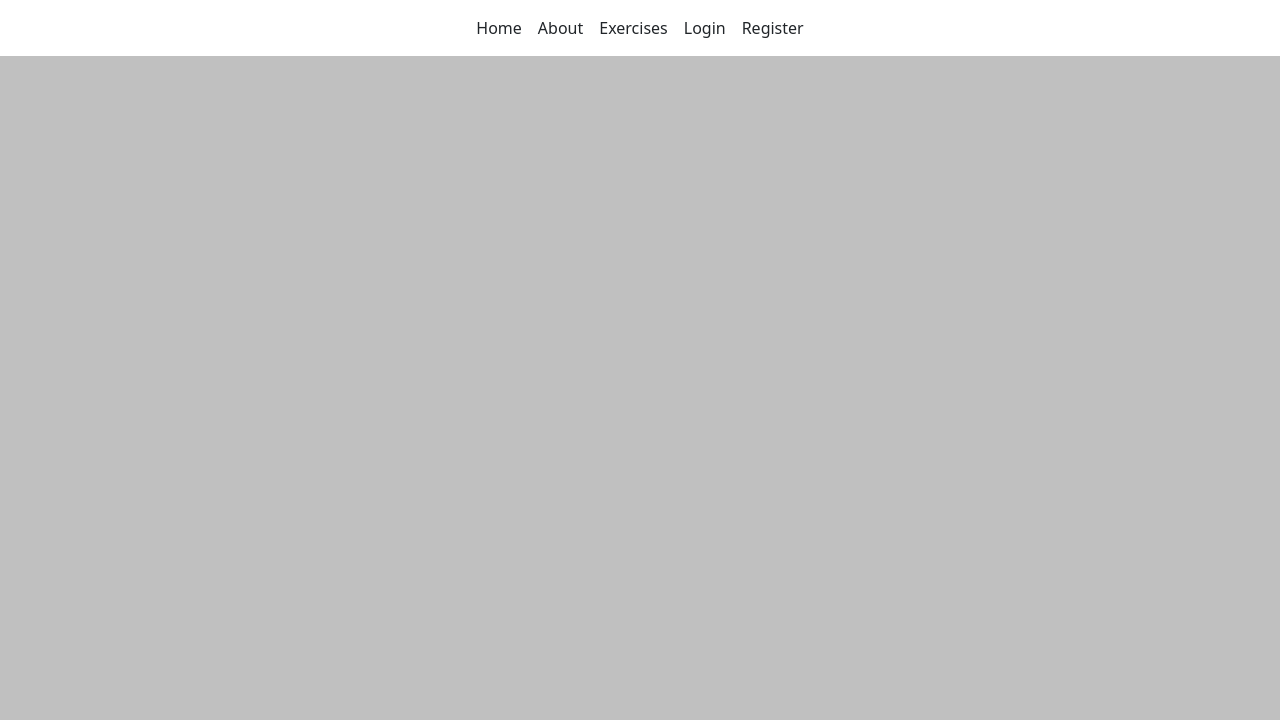
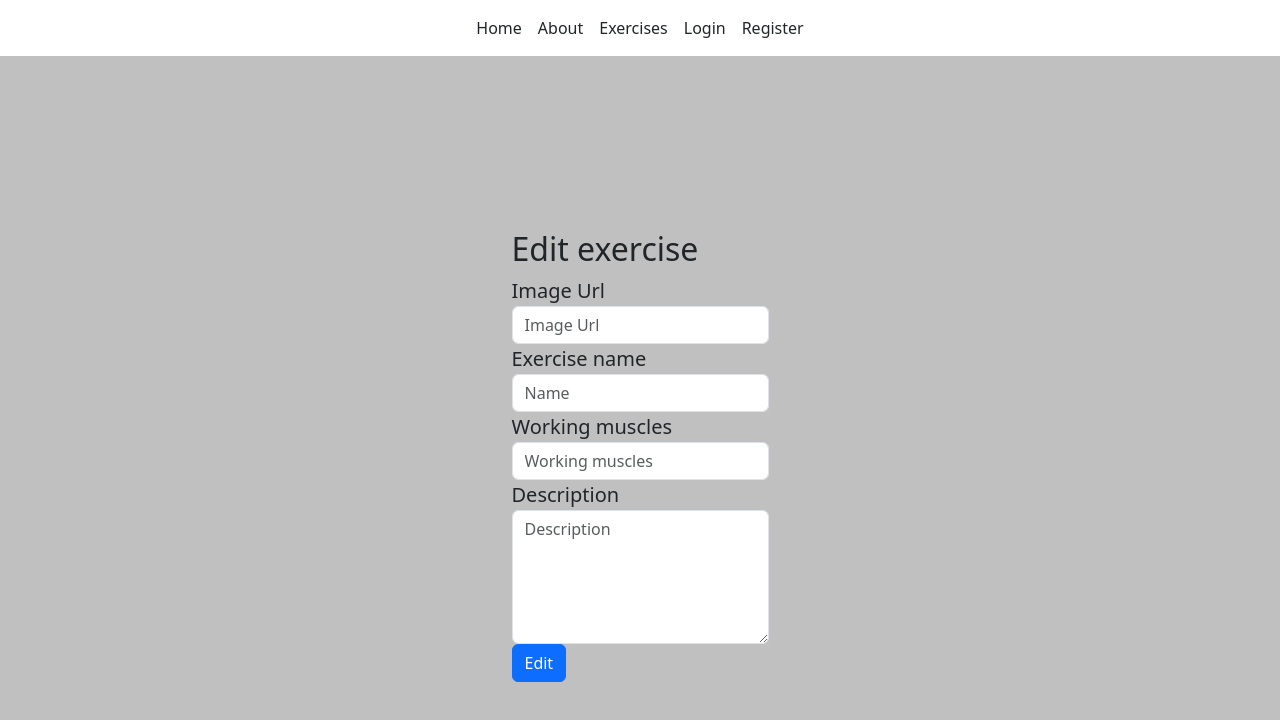
Before and after one commit to Alex7509/Fitness-App, a React (Vite) app in the folder client/: page /exercises/1/edit in a window 1280 px wide. Shown: the top 720 px of the page. Built offline with nearby package versions, Linux system fonts and the light colour scheme; no server answers.

Commit message:
Add edit exercises

```diff
--- a/client/src/App.jsx
+++ b/client/src/App.jsx
@@ -9,12 +9,15 @@ import { Logout } from "./components/Logout/Logout";
 import { AddExercise } from "./components/AddExercise/AddExercise";
 import { Details } from "./components/Details/Details";
 import { Exercises } from "./components/Exercises/Exercises";
+import { Edit } from "./components/Edit/Edit";
 
 import { AuthProvider } from "./contexts/authContext";
+import { ExerciseProvider } from "./contexts/exerciseContext";
 
 function App() {
     return (
         <AuthProvider>
+            <ExerciseProvider>
                 <>
                     <NavBar />
                     <Routes>
@@ -26,8 +29,10 @@ function App() {
                         <Route path="/exercises" element={<Exercises />} />
                         <Route path="/add-exercise" element={<AddExercise />} />
                         <Route path="/exercises/:exerciseId/details" element={<Details />} />
+                        <Route path="/exercises/:exerciseId/edit" element={<Edit />} />
                     </Routes>
                 </>
+            </ExerciseProvider>
         </AuthProvider>
     );
 };
--- a/client/src/components/Details/Details.jsx
+++ b/client/src/components/Details/Details.jsx
@@ -44,7 +44,7 @@ export const Details = () => {
                     </div>
                     {isOwner && (
                         <div className="d-grid gap-2 d-md-flex justify-content-md-end">
-                            <Link to={`/exercise/${exerciseId}/edit`} className="btn btn-primary me-md-2">
+                            <Link to={`/exercises/${exerciseId}/edit`} className="btn btn-primary me-md-2">
                                 Edit
                             </Link>
                             <button className="btn btn-danger" onClick={onDeleteClick} >
--- /dev/null
+++ b/client/src/components/Edit/Edit.jsx
@@ -0,0 +1,80 @@
+import { useParams } from "react-router-dom";
+import { useEffect, useContext } from "react";
+
+import { UseForm } from "../../hooks/useForm";
+import * as exerciseService from "../../services/exercisesService";
+import { ExerciseContext } from "../../contexts/exerciseContext";
+
+export const Edit = () => {
+    const { exerciseId } = useParams();
+    const { onEditSubmit } = useContext(ExerciseContext);
+
+    const { values, onChange, onSubmit, changeValues } = UseForm(onEditSubmit, {
+        imageUrl: '',
+        name: '',
+        workingMuscles: '',
+        description: '',
+    });
+
+    useEffect(() => {
+        exerciseService.getOne(exerciseId)
+            .then(result => changeValues(result));
+    }, [exerciseId]);
+
+    return (
+        <div className="conteiner min-vh-100 d-flex justify-content-center align-items-center form-control-lg">
+            <form onSubmit={onSubmit}>
+                <div className="form-group">
+                    <h2>Edit exercise</h2>
+                    <label htmlFor="formGroupExampleInput">Image Url</label>
+                    <input
+                        type="text"
+                        className="form-control"
+                        id="formGroupExampleInput"
+                        placeholder="Image Url"
+                        name="imageUrl"
+                        value={values.imageUrl}
+                        onChange={onChange}
+                    />
+                </div>
+                <div className="form-group">
+                    <label htmlFor="formGroupExampleInput2">Exercise name</label>
+                    <input
+                        type="text"
+                        className="form-control"
+                        id="formGroupExampleInput2"
+                        placeholder="Name"
+                        name="name"
+                        value={values.name}
+                        onChange={onChange}
+                    />
+                </div>
+                <div className="form-group">
+                    <label htmlFor="formGroupExampleInput2">Working muscles</label>
+                    <input
+                        type="text"
+                        className="form-control"
+                        id="formGroupExampleInput2"
+                        placeholder="Working muscles"
+                        name="workingMuscles"
+                        value={values.workingMuscles}
+                        onChange={onChange}
+                    />
+                </div>
+                <div className="form-group">
+                    <label htmlFor="exampleFormControlTextarea1">Description</label>
+                    <textarea
+                        className="form-control"
+                        id="exampleFormControlTextarea1"
+                        rows={5}
+                        placeholder="Description"
+                        name="description"
+                        value={values.description}
+                        onChange={onChange}
+                    />
+                </div>
+                <button type="submit" className="btn btn-primary">Edit</button>
+            </form>
+        </div>
+    );
+};
--- a/client/src/components/NavBar/NavBar.jsx
+++ b/client/src/components/NavBar/NavBar.jsx
@@ -7,7 +7,7 @@ export const NavBar = () => {
     const { isAuth, username } = useContext(AuthContext);
 
     return (
-        <nav className="navbar navbar-expand-lg navbar-dark bg-white">
+        <nav className="navbar navbar-expand-lg bg-white">
             <div className="container">
                 {isAuth && (
                     <span className="text-dark">
--- /dev/null
+++ b/client/src/contexts/exerciseContext.jsx
@@ -0,0 +1,33 @@
+import { createContext, useState, useEffect } from "react";
+import { useNavigate, useParams } from "react-router-dom";
+
+import * as exerciseService from "../services/exercisesService";
+
+export const ExerciseContext = createContext();
+
+export const ExerciseProvider = ({ children }) => {
+    const navigate = useNavigate();
+    const { exerciseId } = useParams();
+    const [exercise, setExercise] = useState({});
+
+    useEffect(() => {
+        exerciseService.getOne(exerciseId)
+            .then(setExercise);
+    }, [exerciseId]);
+
+    const onEditSubmit = async (values) => {
+        await exerciseService.edit(values._id, values);
+
+        navigate(`exercises/${values._id}/details`);
+    }
+
+    const contextValues = {
+        onEditSubmit,
+    };
+
+    return (
+        <ExerciseContext.Provider value={contextValues}>
+            {children}
+        </ExerciseContext.Provider>
+    );
+}
--- a/client/src/hooks/useForm.js
+++ b/client/src/hooks/useForm.js
@@ -18,9 +18,14 @@ export const UseForm = (submitHandler, initialValues) => {
         submitHandler(values);
     }
 
+    const changeValues = (newValues) => {
+        setValues(newValues);
+    };
+
     return {
         values,
         onChange,
         onSubmit,
+        changeValues,
     };
 };
--- a/client/src/services/exercisesService.js
+++ b/client/src/services/exercisesService.js
@@ -25,3 +25,9 @@ export const deleteExercise = async (exerciseId, exerciseData) => {
 
     return result;
 };
+
+export const edit = async (exerciseId, exerciseData) => {
+    const result = request.put(`${baseUrl}/${exerciseId}`, exerciseData);
+
+    return result;
+}
```
Lines whose indentation alone changed are shown as unchanged.
